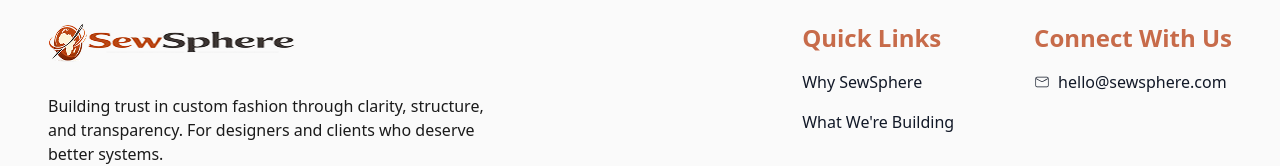
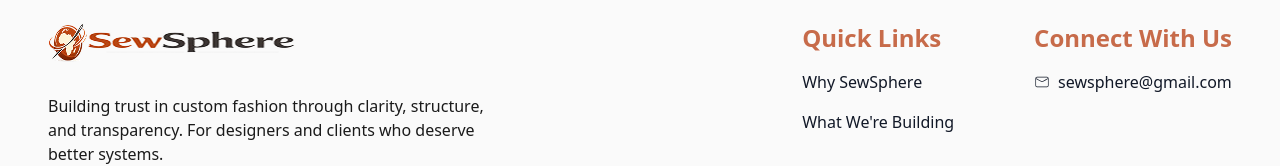
Before and after one commit to Sewsphere-fashion/frontend, a Next.js app: page / in a window 1280 px wide. Shown: the part 2919-3085 px from the top of the page. Built offline with nearby package versions, Linux system fonts and the light colour scheme.

Commit message:
update mail

```diff
--- a/app/components/Footer.tsx
+++ b/app/components/Footer.tsx
@@ -85,10 +85,10 @@ export default function Footer() {
           <div className="flex flex-col gap-4">
             <h4 className="font-bold text-brand text-2xl">Connect With Us</h4>
             <a
-              href="mailto:hello@sewsphere.com"
+              href="mailto:sewsphere@gmail.com"
               className="flex gap-2 items-center hover:text-[#C76B4A] hover:underline transition-colors duration-300"
             >
-              <CiMail /> hello@sewsphere.com
+              <CiMail /> sewsphere@gmail.com
             </a>
           </div>
         </div>
```
